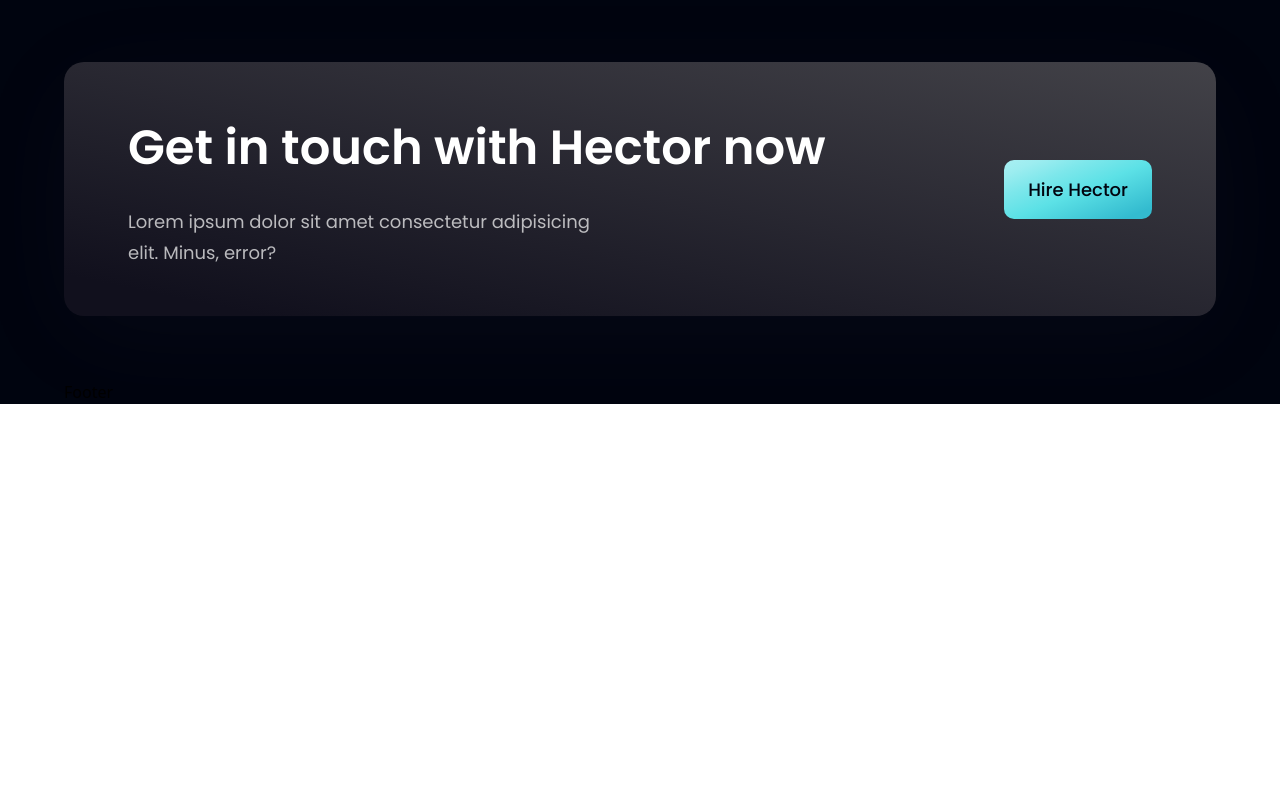
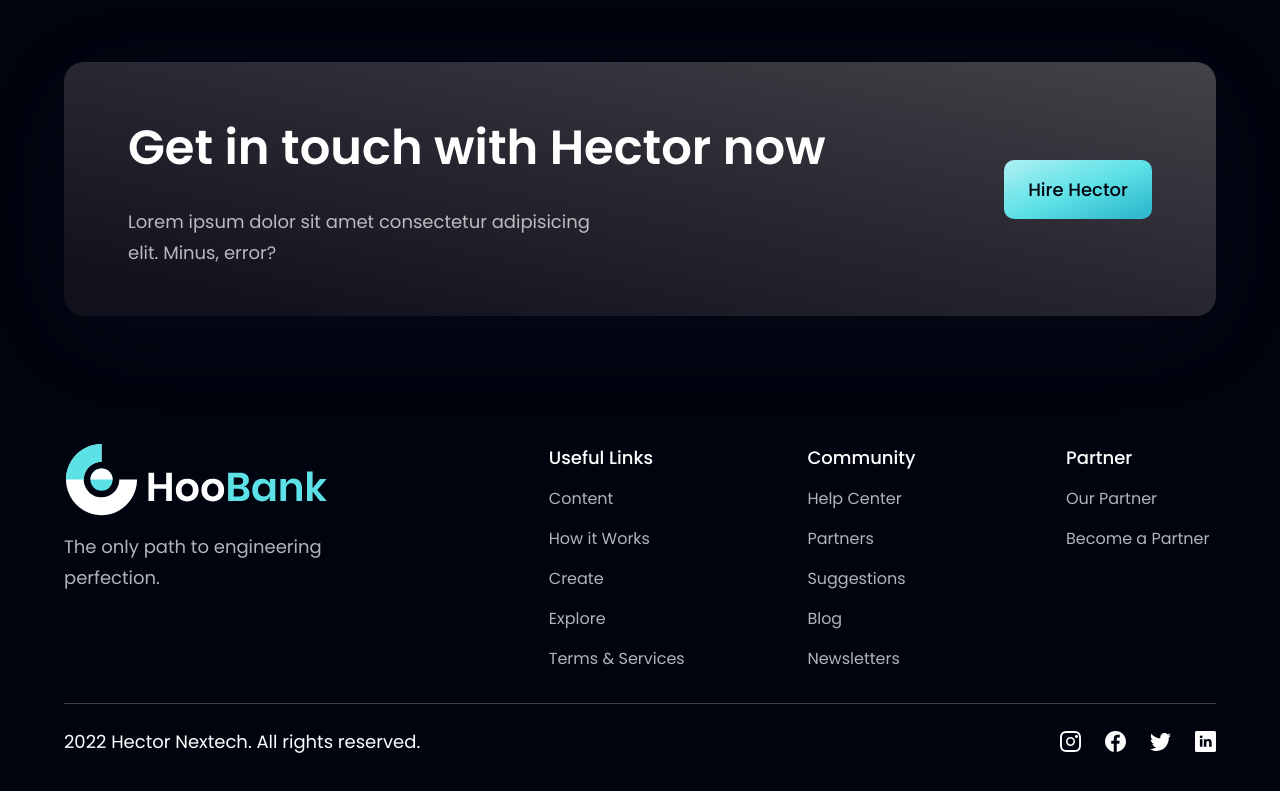
Before and after one commit to GeorgeBarrett/hector_portfolio, a React (Vite) app in the folder hector-engineer/: page / in a window 1280 px wide. Shown: the part 4064-4855 px from the top of the page. Before the commit the page ends 4468 px from the top, so only its background shows below. Built offline with nearby package versions, Linux system fonts and the light colour scheme.

Commit message:
template footer complete. template page complete

```diff
--- a/hector-engineer/src/components/Footer.jsx
+++ b/hector-engineer/src/components/Footer.jsx
@@ -5,7 +5,57 @@
 
 const Footer = () => (
   (
-    <div>Footer</div>
+    <section className={`${styles.flexCenter} ${styles.paddingY} flex-col`}>
+      <div className={`${styles.flexStart} md:flex-row flex-col mb-8 w-full`}>
+        <div className="flex-1 flex flex-col justify-start mr-10">
+          <img
+              src={logo} alt="logo"
+              className="w-[266px] h-[72px] object-contain"
+            />
+            <p className={`${styles.paragraph} mt-4 max-w-[310px]`}>
+              The only path to engineering perfection.
+            </p>
+        </div>
+
+        <div className="flex-[1.5] w-full flex flex-row justify-between flex-wrap md:mt-0 mt-10">
+          {footerLinks.map((footerLink) => (
+            <div key={footerLink.key} className="flex flex-col ss:my-0 my-4 min-w-[150px]">
+              <h4 className="font-poppins font-medium text-[18px] leading-[27px] text-white">
+                {footerLink.title}
+              </h4>
+              <ul className="list-none mt-4">
+                {footerLink.links.map((link, index) => (
+                  <li
+                    key={link.name}
+                    className={`font-poppins font-normal text-[16px] leading-[24px] text-dimWhite hover:text-secondary cursor-pointer
+                    ${index !== footerLink.links.length - 1 ? "mb-4" : "mb-0"}
+                  `}>
+                    {link.name}
+                  </li>
+                ))}
+              </ul>
+            </div>
+          ))}
+        </div>
+      </div>
+
+      <div className="w-full flex justify-between items-center md:flex-row flex-col pt-6 border-t-[1px] border-t-[#3f3e45]">
+        <p className="font-poppins font-normal text-center text-[18px] leading-[27px] text-white">
+          2022 Hector Nextech. All rights reserved.
+        </p>
+        <div className="flex flex-row md:mt-0 mt-6">
+          {socialMedia.map((social, index) => (
+            <img
+                key={social.id}
+                src={social.icon}
+                alt={social.id}
+                className={`w-[21px] h-[21px] object-contain cursor-pointer
+                ${index !== socialMedia.length - 1 ? "mr-6" : "mr-0"}`}
+              />
+          ))}
+        </div>
+      </div>
+    </section>
   )
 )
 
--- a/hector-engineer/src/components/Testimonials.jsx
+++ b/hector-engineer/src/components/Testimonials.jsx
@@ -7,7 +7,7 @@
 const Testimonials = () => (
     <section id="clients" className={`${styles.paddingY} ${styles.flexCenter} flex-col relative`}>
 
-      <div className="absolute z-[0] w-[60%] h-[60%] -right-[40%] rounded-full blue__gradient " />
+      <div className="absolute z-[0] w-[60%] h-[60%] -right-[50%] rounded-full blue__gradient " />
 
       <div className="w-full flex justify-between items-center md:flex-row flex-col sm:mb-16 mb-6 relative z-[1]">
         <h1 className={styles.heading2}>
```
